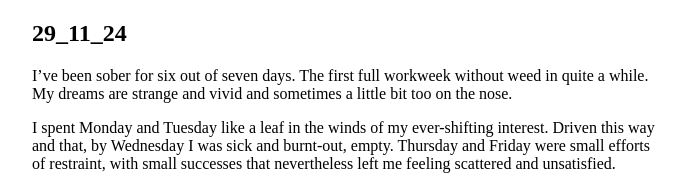
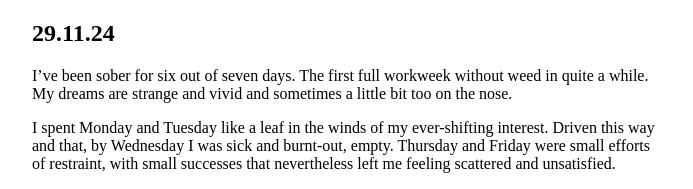
Before and after one commit to stuffedwombat/stuffedwombat.github.io, a Jekyll site: the page built from 24_11_29_release_realisation.md, in a window 1280 px wide. Shown: the top 189 px of the page, without its empty margins (292-985 px from the left). Built offline with Jekyll 4.4.1, drawn with Linux system fonts in a browser that asks for light colours; our own code applies the rules of GitHub Pages for plain Markdown files; comment, search, counter and statistics services are not loaded.

```diff
--- a/24_11_29_release_realisation.md
+++ b/24_11_29_release_realisation.md
@@ -1,4 +1,4 @@
-## 29_11_24
+## 29.11.24
 
 I’ve been sober for six out of seven days. The first full workweek without weed in quite a while. My dreams are strange and vivid and sometimes a little bit too on the nose.
 
```
